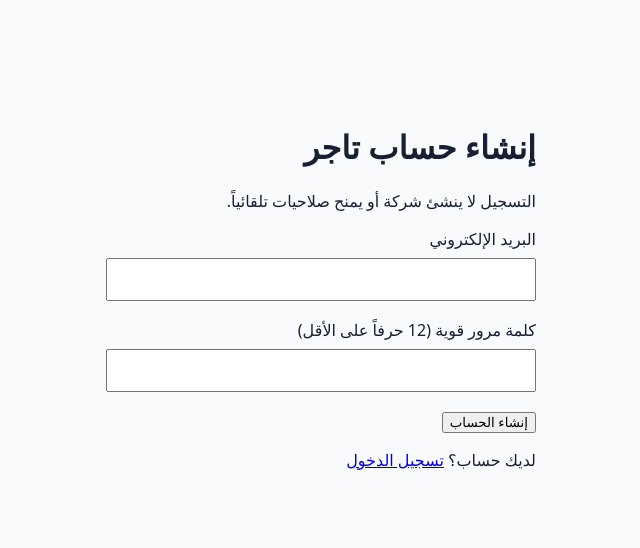
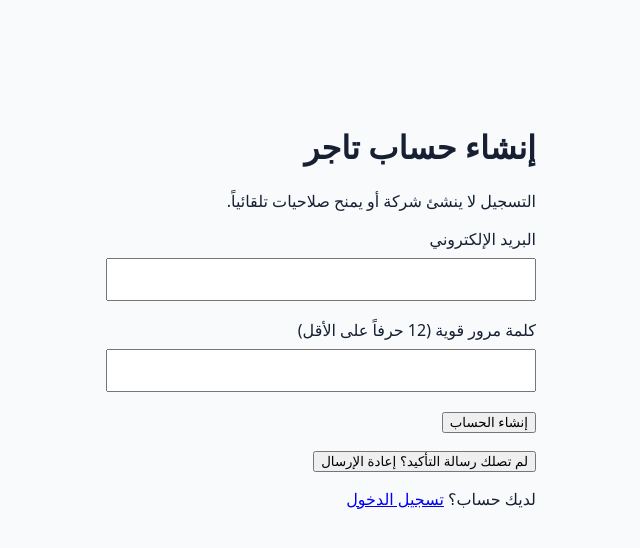
Before and after one commit to ultrablueai/Qmenu, a Next.js app: page /signup in a window 1280 px wide. Shown: the top 548 px of the page, without its empty margins (430-1070 px from the left). Built offline with nearby package versions, Linux system fonts and the light colour scheme.

Commit message:
fix(auth): allow safe resend of signup confirmation on staging

```diff
--- a/app/signup/page.tsx
+++ b/app/signup/page.tsx
@@ -8,15 +8,16 @@ export default function Signup() {
  const [password,setPassword]=useState("");
  const [busy,setBusy]=useState(false);
  const [message,setMessage]=useState("");
+ const callbackUrl = () => new URL("/auth/callback", window.location.origin).toString();
+
  async function submit(event:FormEvent<HTMLFormElement>) {
    event.preventDefault();
    if(busy) return;
    setBusy(true);
    setMessage("");
    try {
-     const callback = new URL("/auth/callback", window.location.origin);
      const {error}=await browserSupabase().auth.signUp({
-       email, password, options:{emailRedirectTo:callback.toString()}
+       email:email.trim(), password, options:{emailRedirectTo:callbackUrl()}
      });
      if(error) throw error;
      setMessage("إذا أمكن إنشاء الحساب، تحقق من بريدك الإلكتروني لتأكيد التسجيل ثم سجّل الدخول.");
@@ -24,6 +25,26 @@ export default function Signup() {
      setMessage("تعذّر إكمال التسجيل. تحقق من البيانات أو حاول لاحقاً.");
    } finally { setBusy(false); }
  }
+
+ async function resendConfirmation() {
+   if(busy || !email.trim()) {
+     setMessage("أدخل بريدك الإلكتروني أولاً لإعادة إرسال رسالة التأكيد.");
+     return;
+   }
+   setBusy(true);
+   setMessage("");
+   try {
+     const {error}=await browserSupabase().auth.resend({
+       type:"signup", email:email.trim(), options:{emailRedirectTo:callbackUrl()}
+     });
+     if(error) throw error;
+     // Do not reveal whether this account exists.
+     setMessage("إذا كان الحساب بانتظار التأكيد، ستصلك رسالة جديدة. تحقق من البريد غير المرغوب أيضاً.");
+   } catch {
+     setMessage("تعذّر طلب إعادة إرسال رسالة التأكيد حالياً. حاول لاحقاً.");
+   } finally { setBusy(false); }
+ }
+
  return <main style={{maxWidth:430,margin:"10vh auto",padding:24}}>
   <h1>إنشاء حساب تاجر</h1>
   <p>التسجيل لا ينشئ شركة أو يمنح صلاحيات تلقائياً.</p>
@@ -34,6 +55,7 @@ export default function Signup() {
    <input id="password" type="password" required minLength={12} autoComplete="new-password" value={password} onChange={e=>setPassword(e.target.value)} style={{display:"block",width:"100%",padding:12,boxSizing:"border-box",margin:"8px 0 18px"}}/>
    <button disabled={busy} type="submit">{busy?"جارٍ التسجيل...":"إنشاء الحساب"}</button>
   </form>
+  <p><button type="button" disabled={busy} onClick={resendConfirmation}>لم تصلك رسالة التأكيد؟ إعادة الإرسال</button></p>
   {message&&<p role="status">{message}</p>}
   <p>لديك حساب؟ <Link href="/login">تسجيل الدخول</Link></p>
  </main>;
```
